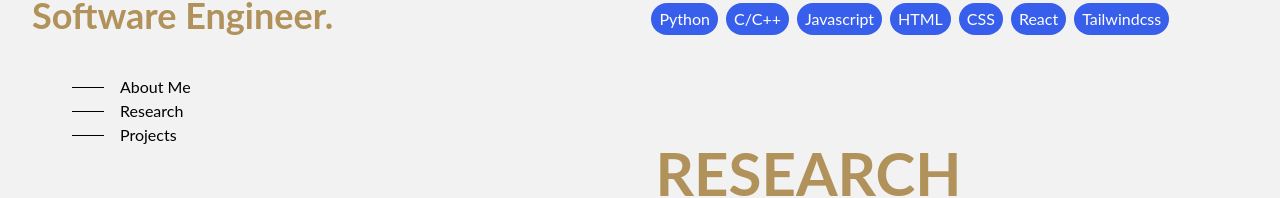
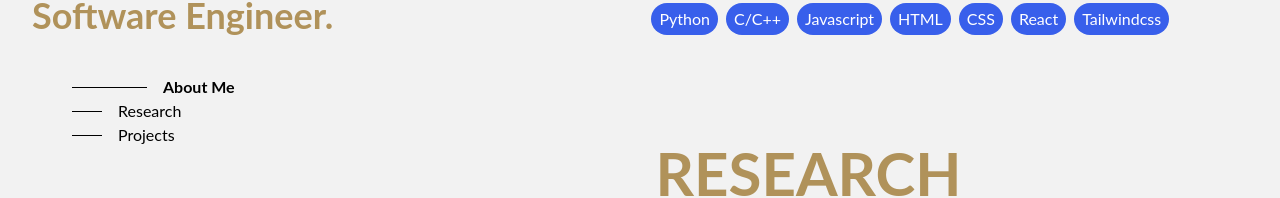
Before and after one commit to Ryuichi-Yamafuji-Lun/Portfolio, a React (Create React App) app: page / in a window 1280 px wide. Shown: the part 333-531 px from the top of the page. Built offline with nearby package versions, Linux system fonts and the light colour scheme.

Commit message:
add menu item funcitonality

```diff
--- a/package.json
+++ b/package.json
@@ -10,6 +10,7 @@
     "react-dom": "^18.2.0",
     "react-headroom": "^3.2.1",
     "react-icons": "^4.10.1",
+    "react-intersection-observer": "^9.5.2",
     "react-router-dom": "^6.15.0",
     "react-scripts": "5.0.1",
     "react-scroll": "^1.8.9",
--- a/src/pages/Home.jsx
+++ b/src/pages/Home.jsx
@@ -1,3 +1,4 @@
+import { useState } from "react";
 import { Link } from "react-scroll";
 
 const MenuItems = [
@@ -7,6 +8,13 @@ const MenuItems = [
 ];
 
 const Home = () => {
+  const [activeSection, setActiveSection] = useState(null);
+
+  const handleSetActive = (to) => {
+    const activeIndex = MenuItems.findIndex((item) => item.to === to);
+    setActiveSection(activeIndex);
+  };
+
   return (
     <div name="home" className="w-full h-screen font-lato">
       <div className="max-w-[1000px] mx-auto p-8 flex flex-col h-full justify-center">
@@ -19,10 +27,23 @@ const Home = () => {
         <ul className="flex flex-col p-10">
           {MenuItems.map((item, index) => (
             <li key={index} className="menu-item group">
-              <Link to={item.to}>
-                <div className="flex items-center hover:font-bold">
-                  <span className="nav-indicator mr-4 h-px w-8 bg-black transition-all group-hover:w-16 group-focus-visible:w-16 group-focus-visible:bg-slate-200 motion-reduce:transition-none"></span>
-                  <p className="transition-transform transform hover:scale-110 hover:translate-x-1">
+              <Link
+                to={item.to}
+                spy={true}
+                smooth={true}
+                duration={500}
+                onSetActive={handleSetActive}
+                offset={-100} // Adjust this offset as needed
+              >
+                <div className={`flex items-center ${activeSection === index ? "font-bold" : ""}`}>
+                  <span
+                    className="nav-indicator mr-4 h-px w-8 bg-black transition-all group-hover:w-16 group-focus-visible:w-16 group-focus-visible:bg-slate-200 motion-reduce:transition-none"
+                    style={{ width: activeSection === index ? "75px" : "30px" }}
+                  ></span>
+                  <p
+                    className="transition-transform transform hover:scale-110 hover:translate-x-1"
+                    style={{ minWidth: "150px" }}
+                  >
                     {item.label}
                   </p>
                 </div>
```
Also changed, not shown: 1 other file (tests, documents, lock files or other folders).
